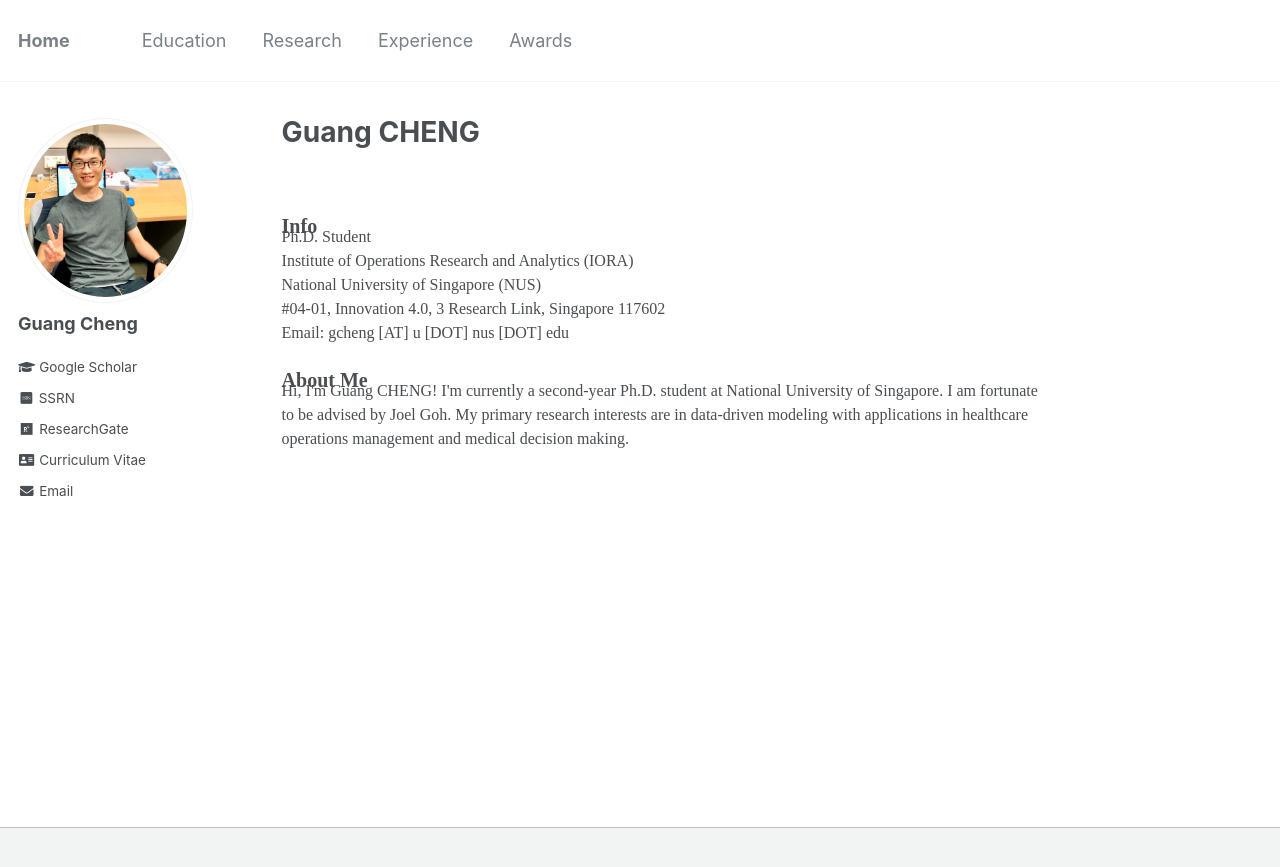
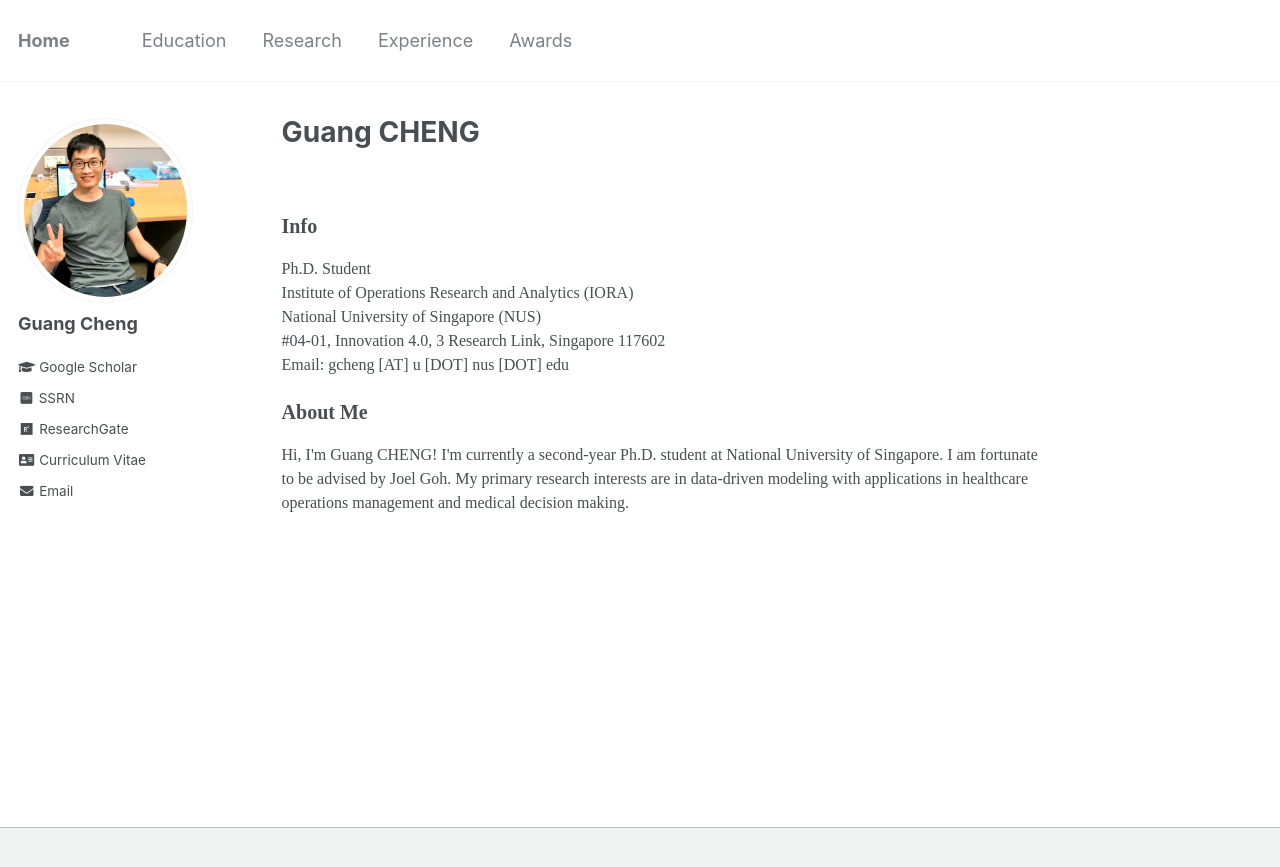
Before and after one commit to gcheng-nus/gcheng-nus.github.io, a Jekyll site: the page built from _pages/about.md, in a window 1280 px wide. Shown: the top 867 px of the page. Built offline with Jekyll 4.4.1, drawn with Linux system fonts in a browser that asks for light colours; some web fonts are replaced.

Commit message:
modify font style

```diff
--- a/_pages/about.md
+++ b/_pages/about.md
@@ -11,7 +11,7 @@ redirect_from:
 <body style="font-family: Time New Roman;">
 
 <b style="font-size: 20px;">Info</b>
-<p style="font-size: 16px; margin-top: -1em;">
+<p style="font-size: 16px; margin-top: 1em;">
   Ph.D. Student  <br>
   Institute of Operations Research and Analytics (IORA)  <br>
   National University of Singapore (NUS)   <br>
@@ -20,7 +20,7 @@ redirect_from:
 </p>
 
 <b style="font-size: 20px;">About Me</b>
-<p style="font-size: 16px; margin-top: -1em">
+<p style="font-size: 16px; margin-top: 1em">
 Hi, I'm Guang CHENG! I'm currently a second-year Ph.D. student at National University of Singapore.
 I am fortunate to be advised by Joel Goh.
 My primary research interests are in data-driven modeling with applications in healthcare operations management and medical decision making.
```
Also changed, not shown: _pages/awards.md (+4 -0 lines), _pages/education.md (+4 -0 lines), _pages/experience.md (+4 -0 lines).
